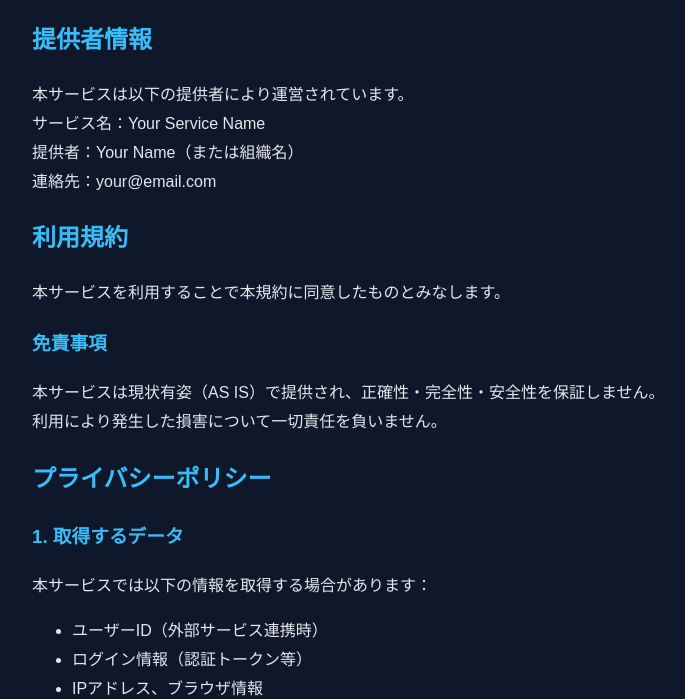
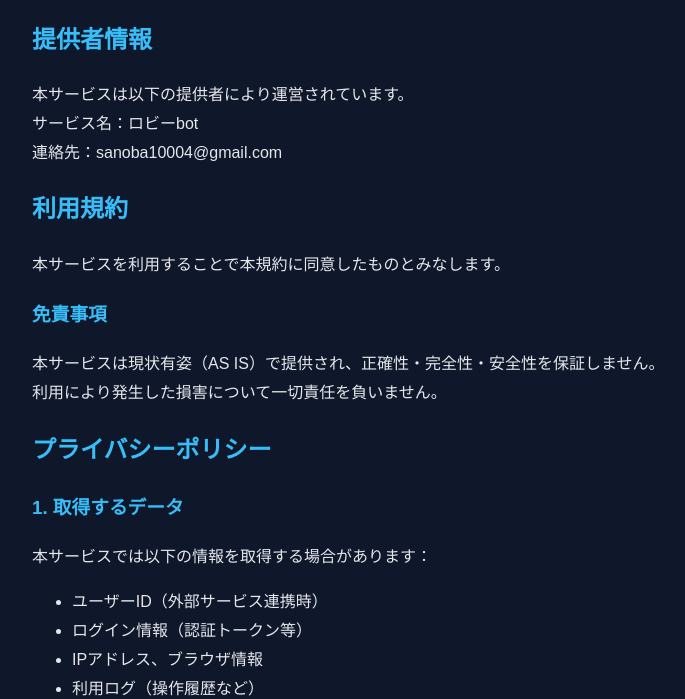
Before and after one commit to SANOBA104/sanoba104, a plain HTML site: page index.html in a window 1280 px wide. Shown: the part 101-800 px from the top of the page, without its empty margins (8-693 px from the left). Drawn offline with Linux system fonts and the light colour scheme.

Commit message:
Update index.html

```diff
--- a/index.html
+++ b/index.html
@@ -23,9 +23,8 @@
 <h2>提供者情報</h2>
 <p>
 本サービスは以下の提供者により運営されています。<br>
-サービス名：Your Service Name<br>
-提供者：Your Name（または組織名）<br>
-連絡先：your@email.com
+サービス名：ロビーbot<br>
+連絡先：sanoba10004@gmail.com
 </p>
 
 <h2>利用規約</h2>
```
